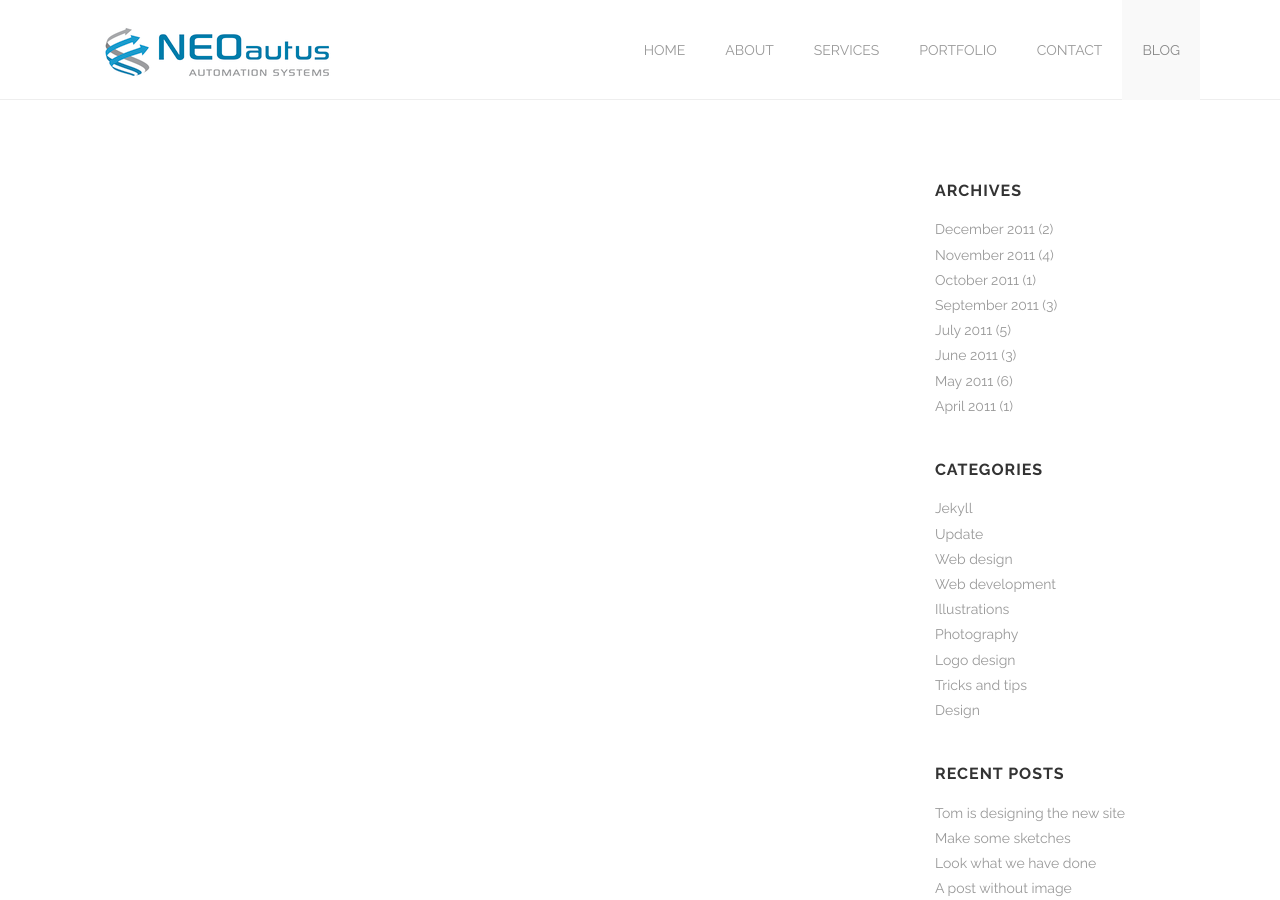
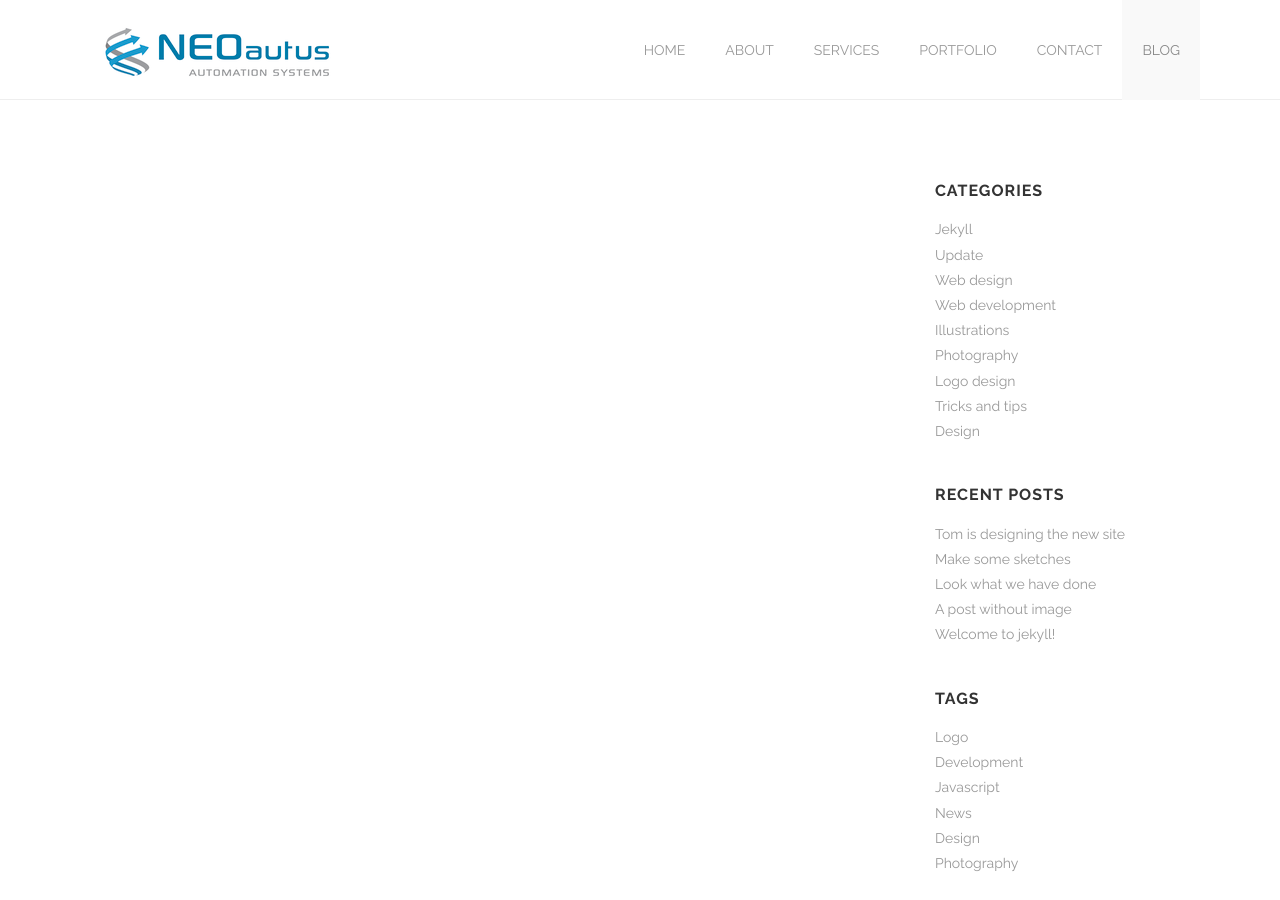
Before and after one commit to neoautus/neoautus.github.io, a Jekyll site: the page built from blog/index.html, in a window 1280 px wide and 900 px high. Built offline with Jekyll 4.4.1, drawn with Linux system fonts in a browser that asks for light colours.

Commit message:
Update sidebar.html

```diff
--- a/_includes/sidebar.html
+++ b/_includes/sidebar.html
@@ -1,40 +1,3 @@
-<div class='links'>
-  <h3>Archives</h3>
-  <ul>
-    <li>
-      <a href='#'>December 2011</a>
-      <span>(2)</span>
-    </li>
-    <li>
-      <a href='#'>November 2011</a>
-      <span>(4)</span>
-    </li>
-    <li>
-      <a href='#'>October 2011</a>
-      <span>(1)</span>
-    </li>
-    <li>
-      <a href='#'>September 2011</a>
-      <span>(3)</span>
-    </li>
-    <li>
-      <a href='#'>July 2011</a>
-      <span>(5)</span>
-    </li>
-    <li>
-      <a href='#'>June 2011</a>
-      <span>(3)</span>
-    </li>
-    <li>
-      <a href='#'>May 2011</a>
-      <span>(6)</span>
-    </li>
-    <li>
-      <a href='#'>April 2011</a>
-      <span>(1)</span>
-    </li>
-  </ul>
-</div>
 <div class='links'>
   <h3>Categories</h3>
   <ul>
```
